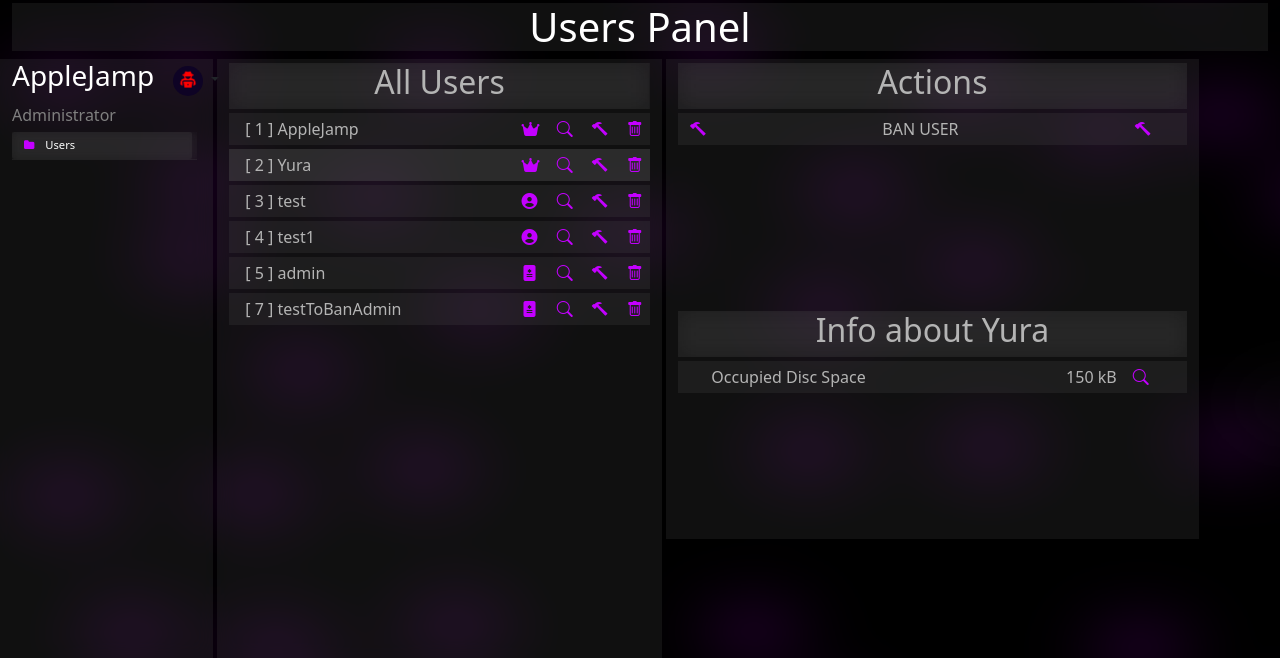
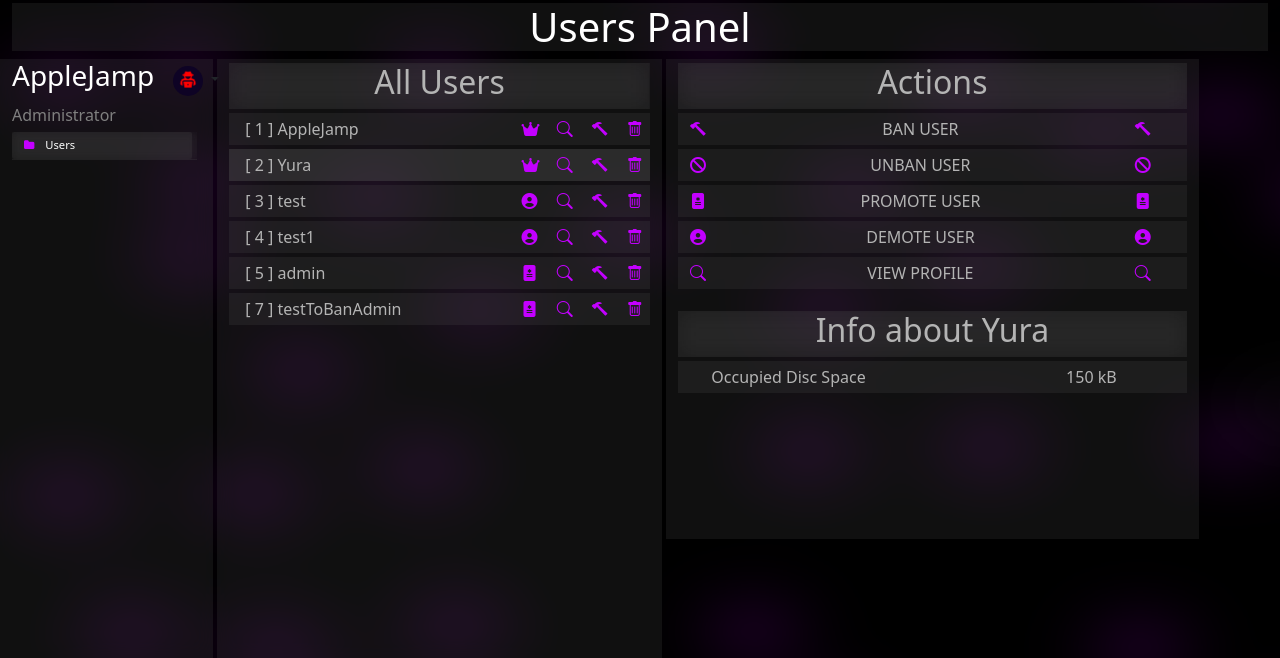
Before and after one commit to Spectixen-Network/STXN-WEBv0, a PHP site: page /adminPanel/users.php in a window 1280 px wide. Shown: the part 73-731 px from the top of the page. Run offline with PHP 8.4, Linux system fonts and the light colour scheme; a user stored in the database is signed in; data comes from the database, SQL or seed files in the repository; data that the repository does not hold is empty; some libraries are stand-ins or nearby versions.

Commit message:
some progress

```diff
--- a/adminPanel/users.php
+++ b/adminPanel/users.php
@@ -17,6 +17,10 @@ echo
 adminSidebar();
 
 if (!isset($_GET["id"]))
+{
+    $_GET["id"] = $_SESSION["UID"];
+}
+if ($_GET["id"] == "")
 {
     $_GET["id"] = $_SESSION["UID"];
 }
@@ -43,8 +47,8 @@ if (!isset($_GET["id"]))
                             <h2>Actions</h2>
                         </span>
                         <div style="height: 23vh; overflow-y: auto">
-                            <!-- oneUser start -->
-                            <div class="mt-1 userList" onclick="">
+
+                            <div class="mt-1 userList" onclick='window.location.href="/handlers/banUser.php?uid=<?php echo $_GET["id"]; ?>";'>
                                 <div class="row" style="width: 100%; margin: 0; text-align: center">
                                     <span class="col-12 row">
                                         <p class="m-0 p-1 col-1" style="cursor: pointer; margin: 0; justify-content: center; color: #c300ff;"><i class="bi bi-hammer col"></i></p>
@@ -53,8 +57,67 @@ if (!isset($_GET["id"]))
                                     </span>
                                 </div>
                             </div>
-                            <!-- oneUser end -->
-                            <?php listAllBannedUsers(); ?>
+
+                            <div class="mt-1 userList" onclick='window.location.href="/handlers/unBanUser.php?uid=<?php echo $_GET["id"]; ?>";'>
+                                <div class="row" style="width: 100%; margin: 0; text-align: center">
+                                    <span class="col-12 row">
+                                        <p class="m-0 p-1 col-1" style="cursor: pointer; margin: 0; justify-content: center; color: #c300ff;"><i class="fa-solid fa-ban"></i></p>
+                                        <p class="m-0 p-1 col-10" style="cursor: pointer;">UNBAN USER</p>
+                                        <p class="m-0 p-1 col-1" style="cursor: pointer; margin: 0; justify-content: center; color: #c300ff;"><i class="fa-solid fa-ban"></i></p>
+                                    </span>
+                                </div>
+                            </div>
+
+                            <div class="mt-1 userList" onclick='window.location.href="/handlers/promoteToAdmin.php?uid=<?php echo $_GET["id"]; ?>";'>
+                                <div class="row" style="width: 100%; margin: 0; text-align: center">
+                                    <span class="col-12 row">
+                                        <p class="m-0 p-1 col-1" style="cursor: pointer; margin: 0; justify-content: center; color: #c300ff;"><i class="bi bi-file-medical-fill"></i></p>
+                                        <p class="m-0 p-1 col-10" style="cursor: pointer;">PROMOTE USER</p>
+                                        <p class="m-0 p-1 col-1" style="cursor: pointer; margin: 0; justify-content: center; color: #c300ff;"><i class="bi bi-file-medical-fill"></i></p>
+                                    </span>
+                                </div>
+                            </div>
+
+                            <div class="mt-1 userList" onclick='window.location.href="/handlers/demoteFromAdmin.php?uid=<?php echo $_GET["id"]; ?>";'>
+                                <div class="row" style="width: 100%; margin: 0; text-align: center">
+                                    <span class="col-12 row">
+                                        <p class="m-0 p-1 col-1" style="cursor: pointer; margin: 0; justify-content: center; color: #c300ff;"><i class="fa-solid fa-circle-user"></i></p>
+                                        <p class="m-0 p-1 col-10" style="cursor: pointer;">DEMOTE USER</p>
+                                        <p class="m-0 p-1 col-1" style="cursor: pointer; margin: 0; justify-content: center; color: #c300ff;"><i class="fa-solid fa-circle-user"></i></p>
+                                    </span>
+                                </div>
+                            </div>
+
+                            <div class="mt-1 userList" onclick='window.location.href="/profile.php?uid=<?php echo $_GET["id"]; ?>";'>
+                                <div class="row" style="width: 100%; margin: 0; text-align: center">
+                                    <span class="col-12 row">
+                                        <p class="m-0 p-1 col-1" style="cursor: pointer; margin: 0; justify-content: center; color: #c300ff;"><i class="bi bi-search"></i></p>
+                                        <p class="m-0 p-1 col-10" style="cursor: pointer;">VIEW PROFILE</p>
+                                        <p class="m-0 p-1 col-1" style="cursor: pointer; margin: 0; justify-content: center; color: #c300ff;"><i class="bi bi-search"></i></p>
+                                    </span>
+                                </div>
+                            </div>
+
+                            <div class="mt-1 userList" onclick='window.location.href="/fileManager.php?uid=<?php echo $_GET["id"]; ?>";'>
+                                <div class="row" style="width: 100%; margin: 0; text-align: center">
+                                    <span class="col-12 row">
+                                        <p class="m-0 p-1 col-1" style="cursor: pointer; margin: 0; justify-content: center; color: #c300ff;"><i class="bi bi-search"></i></p>
+                                        <p class="m-0 p-1 col-10" style="cursor: pointer;">VIEW DISC</p>
+                                        <p class="m-0 p-1 col-1" style="cursor: pointer; margin: 0; justify-content: center; color: #c300ff;"><i class="bi bi-search"></i></p>
+                                    </span>
+                                </div>
+                            </div>
+
+                            <div class="mt-1 userList" onclick='window.location.href="/handlers/deleteUser.php?uid=<?php echo $_GET["id"]; ?>";'>
+                                <div class="row" style="width: 100%; margin: 0; text-align: center">
+                                    <span class="col-12 row">
+                                        <p class="m-0 p-1 col-1" style="cursor: pointer; margin: 0; justify-content: center; color: #c300ff;"><i class="bi bi-trash"></i></p>
+                                        <p class="m-0 p-1 col-10" style="cursor: pointer;">DELETE USER</p>
+                                        <p class="m-0 p-1 col-1" style="cursor: pointer; margin: 0; justify-content: center; color: #c300ff;"><i class="bi bi-trash"></i></p>
+                                    </span>
+                                </div>
+                            </div>
+
                         </div>
                     </div>
                 </div>
@@ -278,9 +341,6 @@ function listUserDiscSpace($userId, $userPath)
                     <p class="m-0 p-1 col-6" style="overflow-x: hidden">Occupied Disc Space</p>
                     <p class="m-0 p-1 col-6" style="overflow-x: hidden; text-align: end">' . round(GetDirectorySize($userPath) / 1024) . ' kB</p>
                 </span>
-                <span class="col-1 d-flex align-content-center flex-wrap">
-                    <a href="/fileManager.php?uid=' . $userId . '" tittle="Search User"><i class="bi bi-search"></i></a>
-                </span>
             </div>
         </div>
         <!-- oneUser end -->
--- a/handlers/banUser.php
+++ b/handlers/banUser.php
@@ -14,7 +14,7 @@ if (!is_admin($_SESSION["UID"]))
 }
 if (is_admin($userToBanUID) && is_admin($_SESSION["UID"]) != 2)
 {
-    header("Location: /adminPanel/users.php");
+    header("Location: /adminPanel/users.php?id=" . $userToBanUID);
     die();
 }
 else
@@ -25,6 +25,6 @@ else
         $query = "INSERT INTO banneduser(uid, from_date, to_date) VALUES ('" . $userToBanUID . "', '" . curr_date_to_DB() . "', '2022-05-26')";
         mysqli_query($con, $query);
     }
-    header("Location: /adminPanel/users.php");
+    header("Location: /adminPanel/users.php?id=" . $userToBanUID);
     die();
 }
--- a/handlers/demoteFromAdmin.php
+++ b/handlers/demoteFromAdmin.php
@@ -9,7 +9,7 @@ if (is_admin($_SESSION["UID"]) == 2)
     $userDemoteUID = test_input($_GET["uid"]);
     if (!is_admin($userDemoteUID))
     {
-        header("Location: /adminPanel/users.php");
+        header("Location: /adminPanel/users.php?id=" . $userDemoteUID);
         die();
     }
     else
@@ -17,11 +17,11 @@ if (is_admin($_SESSION["UID"]) == 2)
         $con = db_connection();
         $query = "UPDATE user SET admin='0' WHERE uid = '" . $userDemoteUID . "';";
         mysqli_query($con, $query);
-        header("Location: /adminPanel/users.php");
+        header("Location: /adminPanel/users.php?id=" . $userDemoteUID);
         die();
     }
 }
 else
 {
-    header("Location: /adminPanel/users.php");
+    header("Location: /adminPanel/users.php?id=" . $userDemoteUID);
 }
--- a/handlers/promoteToAdmin.php
+++ b/handlers/promoteToAdmin.php
@@ -9,7 +9,7 @@ if (is_admin($_SESSION["UID"]) == 2)
     $userPromoteUID = test_input($_GET["uid"]);
     if (is_admin($userPromoteUID))
     {
-        header("Location: /adminPanel/users.php");
+        header("Location: /adminPanel/users.php?id=" . $userPromoteUID);
         die();
     }
     else
@@ -17,11 +17,11 @@ if (is_admin($_SESSION["UID"]) == 2)
         $con = db_connection();
         $query = "UPDATE user SET admin='1' WHERE uid = '" . $userPromoteUID . "';";
         mysqli_query($con, $query);
-        header("Location: /adminPanel/users.php");
+        header("Location: /adminPanel/users.php?id=" . $userPromoteUID);
         die();
     }
 }
 else
 {
-    header("Location: /adminPanel/users.php");
+    header("Location: /adminPanel/users.php?id=" . $userPromoteUID);
 }
--- a/handlers/unBanUser.php
+++ b/handlers/unBanUser.php
@@ -17,11 +17,11 @@ if (is_banned($userToUnBanUID))
     $con = db_connection();
     $query = "DELETE FROM banneduser WHERE uid = " . $userToUnBanUID;
     mysqli_query($con, $query);
-    header("Location: /adminPanel/users.php");
+    header("Location: /adminPanel/users.php?id=" . $userToUnBanUID);
     die();
 }
 else
 {
-    header("Location: /adminPanel/users.php");
+    header("Location: /adminPanel/users.php?id=" . $userToUnBanUID);
     die();
 }
```
